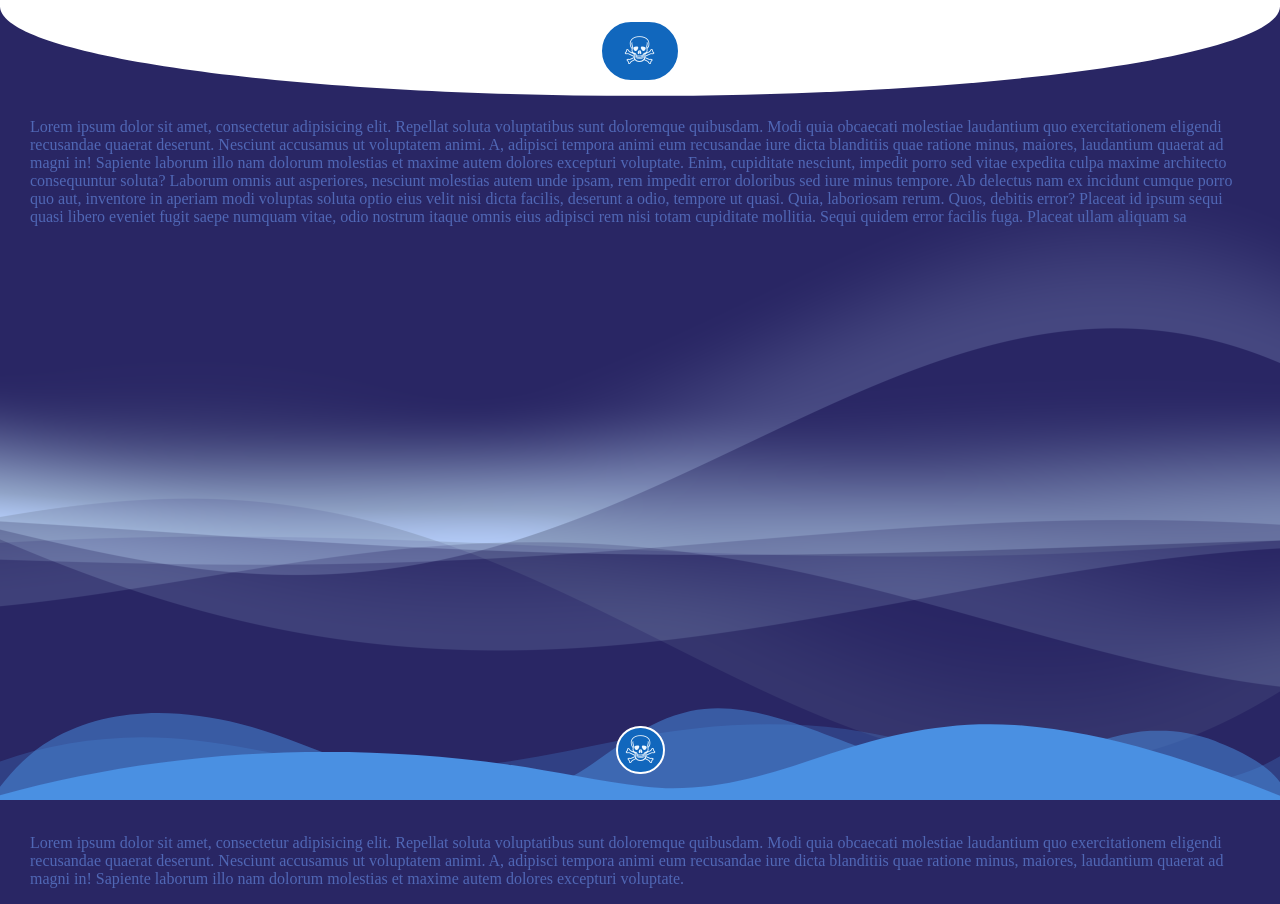
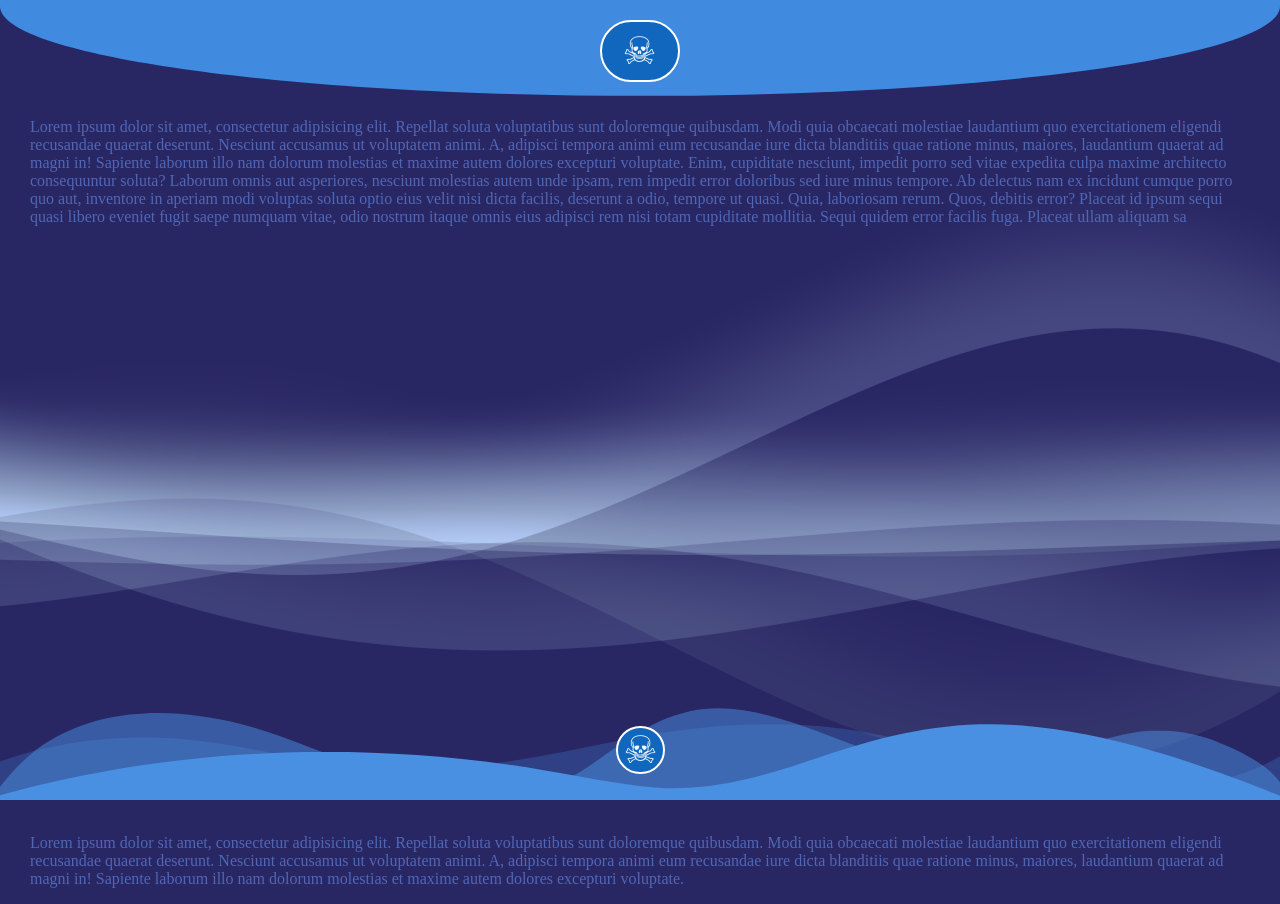
Before and after one commit to henrykoz/Project-cheatsheet, a plain HTML site: page index.html in a window 1280 px wide. Drawn offline with Linux system fonts and the light colour scheme.

Commit message:
Update styles.css

```diff
--- a/styles.css
+++ b/styles.css
@@ -10,7 +10,7 @@ body{
 }
 .navigation{
   box-sizing: border-box;
-  background-image: url(images/curve.svg);
+  background-image: url(images/curve1.svg);
   /* background-color: #ffffff; */
   /* border-bottom: 1px solid #dddddd; */
   left: 0px;
```
